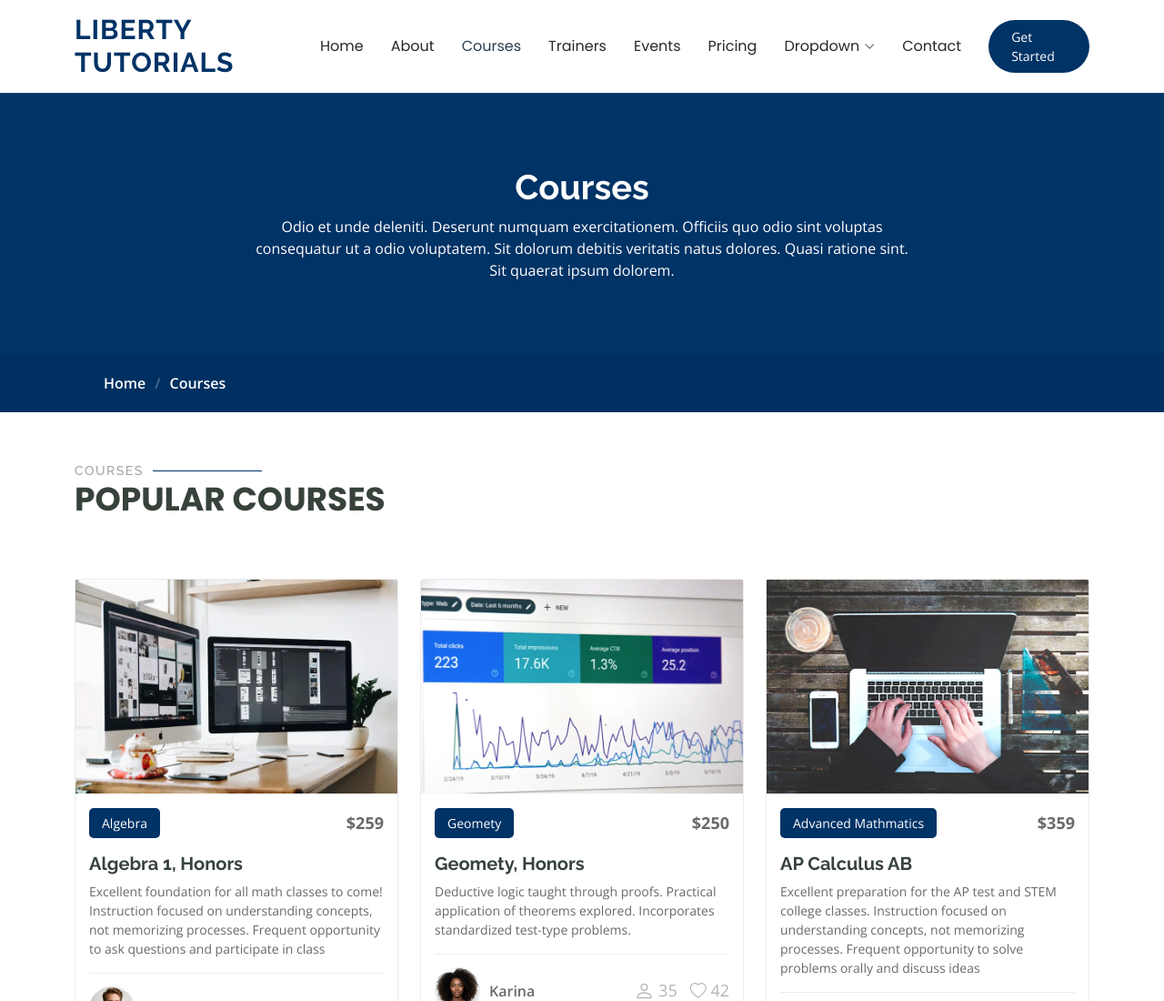
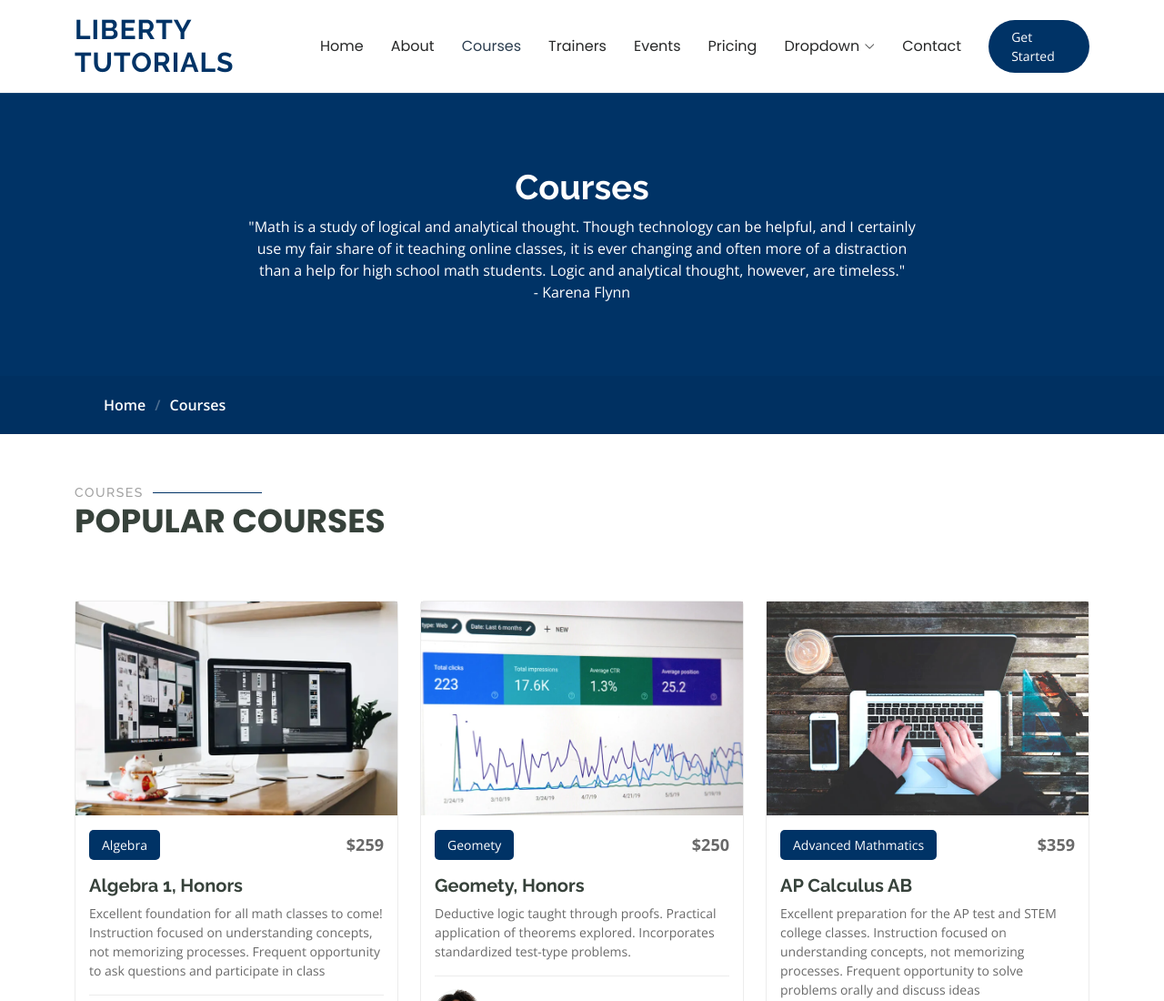
Before and after one commit to digituel/liberty-tutorials, a plain HTML site: page courses.html in a window 1280 px wide. Shown: the top 1100 px of the page at 91% size. Drawn offline with nearby package versions, Linux system fonts and the light colour scheme.

Commit message:
update course page

```diff
--- a/courses.html
+++ b/courses.html
@@ -84,7 +84,7 @@
           <div class="row d-flex justify-content-center text-center">
             <div class="col-lg-8">
               <h1>Courses</h1>
-              <p class="mb-0">Odio et unde deleniti. Deserunt numquam exercitationem. Officiis quo odio sint voluptas consequatur ut a odio voluptatem. Sit dolorum debitis veritatis natus dolores. Quasi ratione sint. Sit quaerat ipsum dolorem.</p>
+              <p class="mb-0">"Math is a study of logical and analytical thought.  Though technology can be helpful, and I certainly use my fair share of it teaching online classes, it is ever changing and often more of a distraction than a help for high school math students.  Logic and analytical thought, however, are timeless." <br>- Karena Flynn</p>
             </div>
           </div>
         </div>
```
